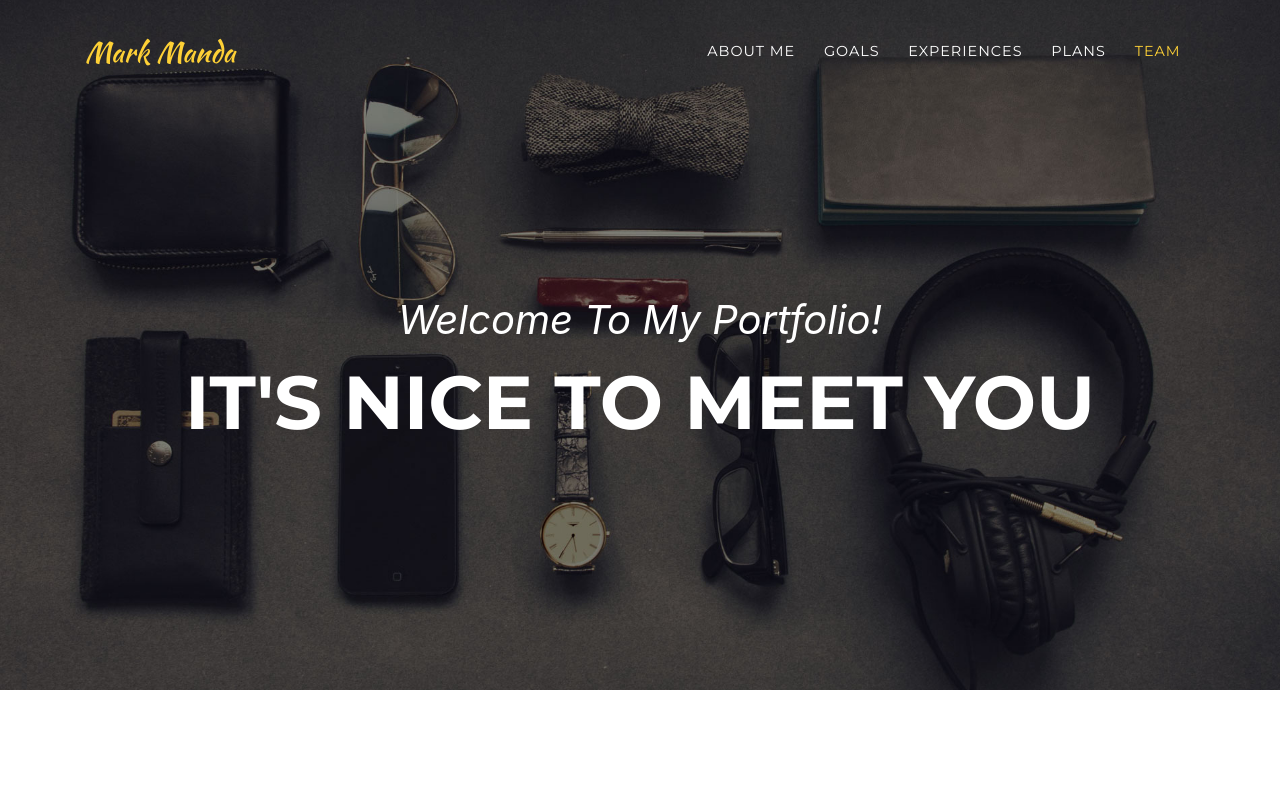
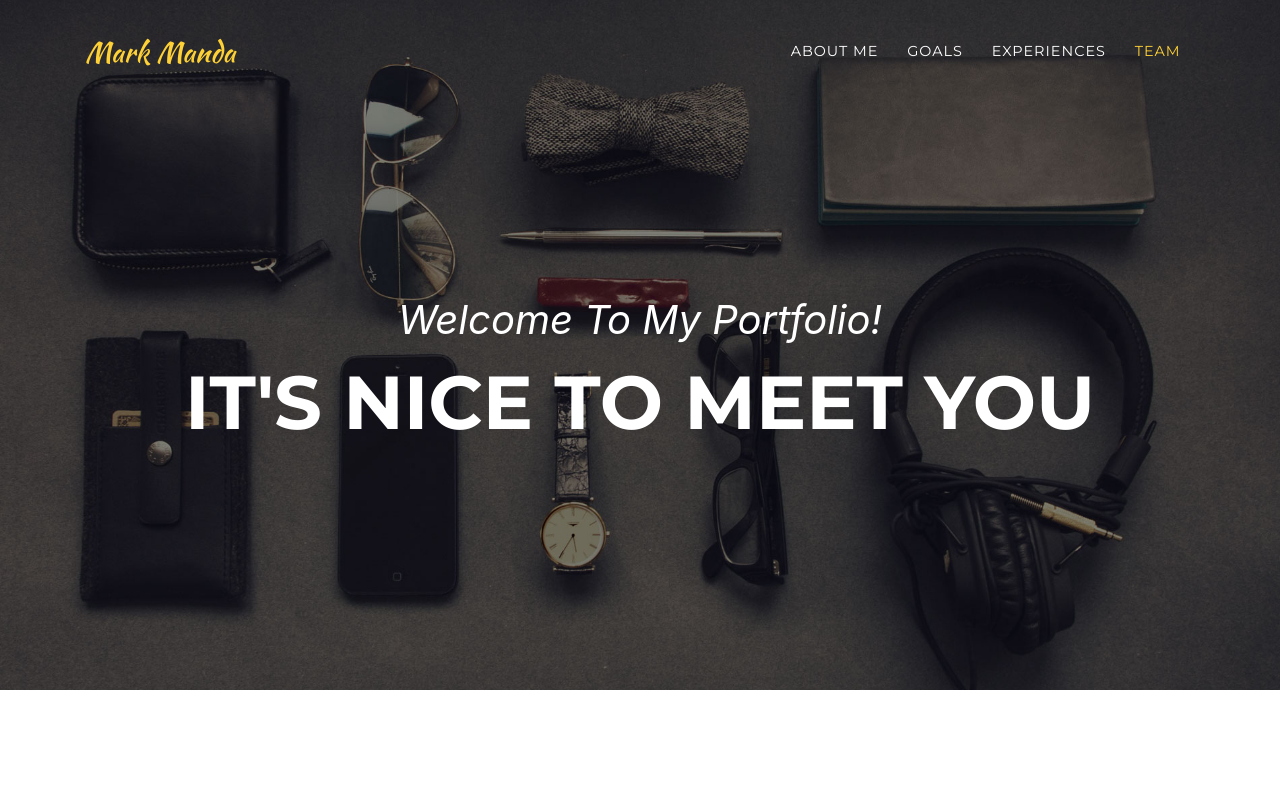
Before and after one commit to markmanda/markmanda.github.io, a website: page index.html in a window 1280 px wide. Shown: the top 800 px of the page. Drawn offline with nearby package versions, Linux system fonts and the light colour scheme; a web font is replaced by a local one.

Commit message:
Update index.html

```diff
--- a/index.html
+++ b/index.html
@@ -46,9 +46,7 @@
           <li class="nav-item">
             <a class="nav-link js-scroll-trigger" href="#Experiences">Experiences</a>
           </li>
-          <li class="nav-item">
-            <a class="nav-link js-scroll-trigger" href="#Plans">Plans</a>
-          </li>
+
           <li class="nav-item">
             <a class="nav-link js-scroll-trigger" href="#team">Team</a>
           </li>
```
